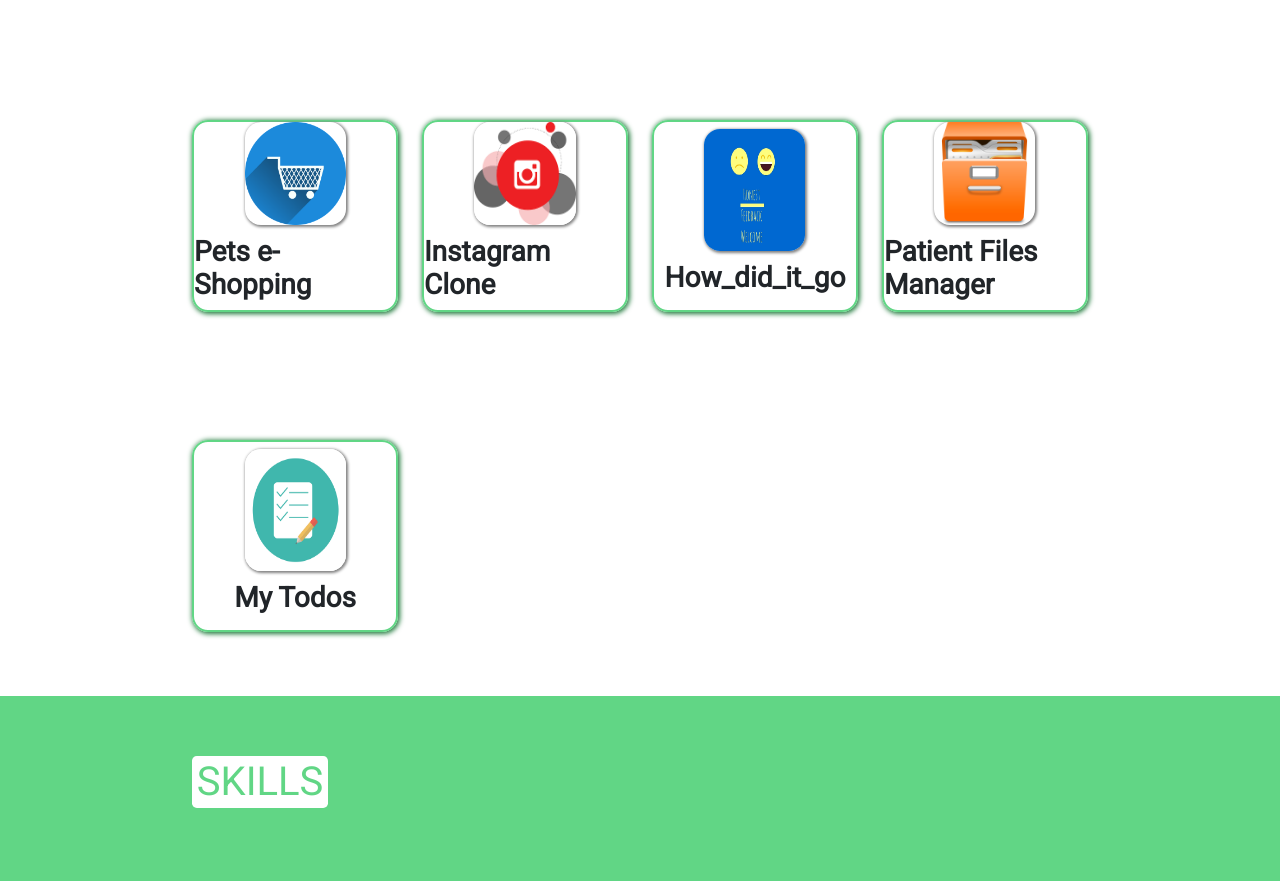
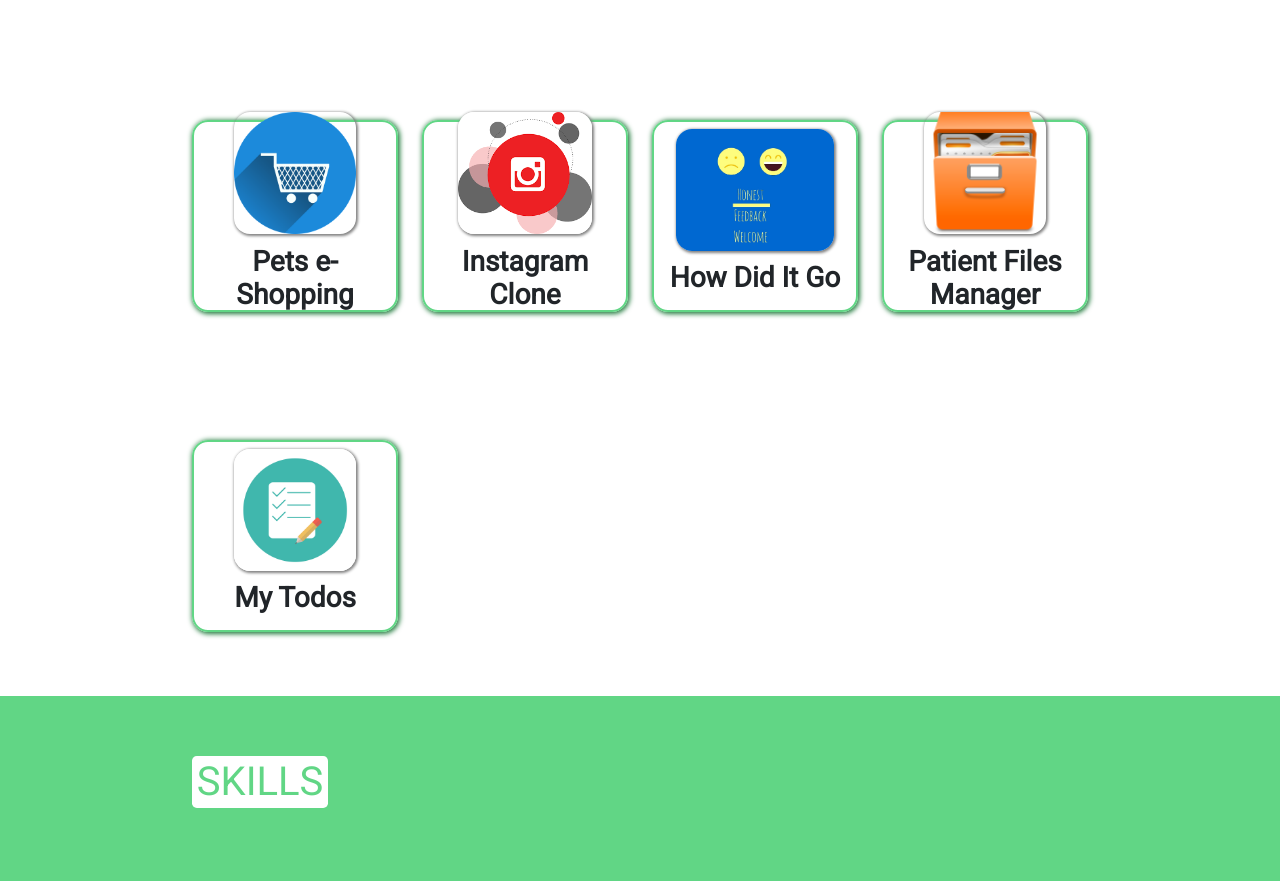
Before and after one commit to Xiaoping-Li/XP-Portfolio, a React (Create React App) app: page /#/ in a window 1280 px wide. Shown: the part 1474-2355 px from the top of the page. Built offline with nearby package versions, Linux system fonts and the light colour scheme; a web font is replaced by a local one.

Commit message:
home-projects-list style

```diff
--- a/src/SCSS/components/homeProjectsList.scss
+++ b/src/SCSS/components/homeProjectsList.scss
@@ -17,7 +17,7 @@
   @include flexStyle;
 
   img {
-    width: 50%;
+    max-width: 80%;
     height: 65%;
     margin-bottom: 5%;
     border-radius: 1rem;
@@ -25,6 +25,7 @@
   }
 
   h3 {
+    text-align: center;
     font-family: $sans-serif;
     font-weight: $bold;
   }
@@ -45,13 +46,6 @@
   text-align: center;
   font-family: $sans-serif;
   @include flexStyle;
-
-  h3 {
-    width: 100%;
-    height: 18%;
-    @include textShadow($color: #000);
-    font-size: $mediumFont;
-  }
 
   h4 {
     width: 100%;
@@ -77,5 +71,5 @@
 }
 
 .home-projects-list-item:hover .home-projects-list-item-hover-on {
-  @include flexStyle;
+  @include flexStyle($justifyContent: space-evenly);
 }
--- a/src/components/HomeProjectsList.js
+++ b/src/components/HomeProjectsList.js
@@ -32,7 +32,7 @@
               </div>
 
               <div className="home-projects-list-item-hover-on">
-                <h3>{project.title}</h3>
+                {/* <h3>{project.title}</h3> */}
                 <h4>{project.descShort}</h4>
                 <button onClick={this.handleEventChange(index)}>More...</button>
               </div>
--- a/src/data/Projects.js
+++ b/src/data/Projects.js
@@ -173,8 +173,8 @@
       },
     ],
     id: 'how-did-it-go',
-    title: 'How_did_it_go',
-    descShort: 'Team Project by using React',
+    title: 'How Did It Go',
+    descShort: 'Full-stack React Project',
     frontEnd: 'React, JavaScript, React-Bootstrap',
     backEnd: 'Express, Express-session, bcrypt, JWT, MySQL, Heroku',
     desc: 'Help small businesses request reviews from customers through text messages. Business owner could manage the company states, and send review request through Twilio. The business URLs in the request messages could be tracked by Bitly API, and owners could check the states of these URL links. For example, how many times the URL was clicked, etc.',
@@ -203,7 +203,7 @@
     ],
     id: 'patient-files-manager',
     title: 'Patient Files Manager',
-    descShort: 'First Personal Full-stack React Project',
+    descShort: 'Full-stack React Project',
     frontEnd: 'React, Redux, JavaScript, React-Bootstrap',
     backEnd: 'Express, Express-session, bcrypt, JWT, MySQL, Heroku',
     desc: "I designed separate Forms, Fields, and Records tables. Because the medical form will change frequently per protocols, this design will make it easier and cheaper to modify the forms tables. If it's the first time to create a specific form for patient visit, an empty form will be created, otherwise, the form will be displayed for the patient with these records.",
```
